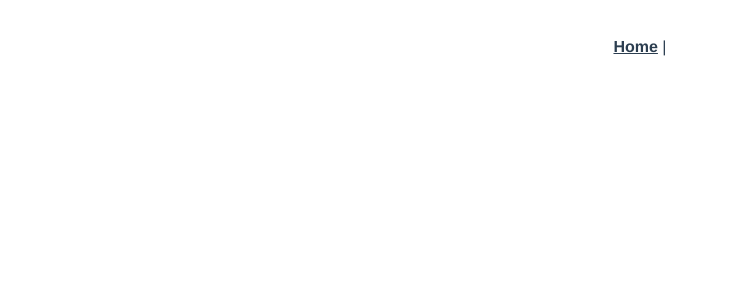
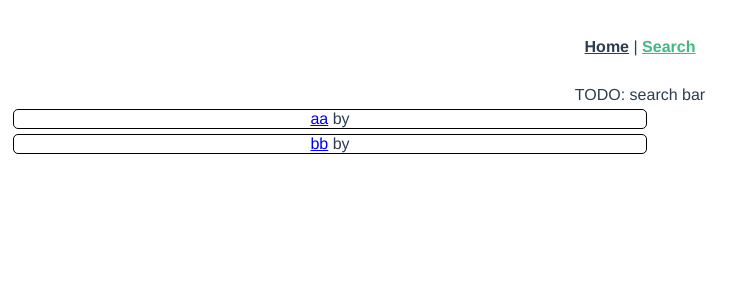
Before and after one commit to ParaCAD/ParaCAD-frontend, a Vue app: page /search in a window 1280 px wide. Before the commit this address had no page. Shown: the top 300 px of the page, without its empty margins (0-753 px from the left). Built offline with nearby package versions, Linux system fonts and the light colour scheme; no server answers.

Commit message:
Started work on search page

```diff
--- a/src/App.vue
+++ b/src/App.vue
@@ -2,6 +2,7 @@
   <nav>
     <router-link to="/">Home</router-link>
     |
+    <router-link to="/search">Search</router-link>
   </nav>
   <router-view/>
 </template>
--- /dev/null
+++ b/src/components/molecules/SearchResultRow.vue
@@ -0,0 +1,35 @@
+<template>
+  <div>
+    <a :href="templateURL">{{ template.name }}</a> by {{ template.owner_name }}
+  </div>
+</template>
+
+<script>
+import {defineComponent} from 'vue';
+
+export default defineComponent({
+  name: "SearchResultRow",
+  props: {
+    template: {
+      type: Object,
+      required: true
+    }
+  },
+  computed: {
+    templateURL() {
+      return `/template/${this.template.uuid}`
+    },
+  },
+  methods: {},
+  components: {}
+});
+</script>
+
+<style scoped>
+div {
+  border: 1px solid black;
+  border-radius: 5px;
+  margin: 5px;
+  width: 50%;
+}
+</style>
--- /dev/null
+++ b/src/components/organisms/SearchResults.vue
@@ -0,0 +1,20 @@
+<template>
+  <SearchResultRow v-for="template in templates" :template="template"/>
+</template>
+
+<script>
+import {defineComponent} from 'vue';
+import SearchResultRow from "@/components/molecules/SearchResultRow.vue";
+
+export default defineComponent({
+  name: "SearchResults",
+  props: {
+    templates: {
+      type: Array,
+      required: true
+    }
+  },
+  methods: {},
+  components: {SearchResultRow,},
+});
+</script>
--- /dev/null
+++ b/src/components/pages/SearchPage.vue
@@ -0,0 +1,69 @@
+<template>
+  <div>TODO: search bar</div>
+  <SearchResults :templates="templates"/>
+</template>
+
+<script>
+import {defineComponent} from 'vue';
+import axios from 'axios';
+import SearchResults from '@/components/organisms/SearchResults.vue';
+
+const sorting_orders = ["newest", "oldest"]
+
+export default defineComponent({
+  name: "SearchPage",
+  props: {},
+  data() {
+    return {
+      templates: [{name: "aa"}, {name: "bb"}],
+    };
+  },
+  setup(props) {
+    return {};
+  },
+  created() {
+    let search_params = this.getParams();
+    console.log(search_params);
+
+    axios.post('http://localhost:8081/search', search_params)
+        .then(response => {
+          this.templates = response.data.results;
+        })
+        .catch(error => {
+          console.error(error);
+        })
+  },
+  mounted() {
+  },
+  methods: {
+    getParams() {
+      const template_name = this.$route.query.template_name
+      let search_descriptions = Boolean(this.$route.query.search_description)
+      if (search_descriptions !== true) {
+        search_descriptions = false
+      }
+      let sorting = this.$route.query.sort
+      if (!(sorting in sorting_orders)) {
+        sorting = "newest"
+      }
+      let page_number = Number(this.$route.query.page_number)
+      if (isNaN(page_number)) {
+        page_number = 1
+      }
+      let page_size = Number(this.$route.query.page_size)
+      if (isNaN(page_size)) {
+        page_size = 10
+      }
+      return {
+        query: template_name,
+        search_descriptions: search_descriptions,
+        sorting: sorting,
+        page_number: page_number,
+        page_size: page_size,
+      }
+    },
+  },
+  components: {SearchResults}
+});
+
+</script>
--- a/src/router/index.js
+++ b/src/router/index.js
@@ -1,6 +1,7 @@
 import {createRouter, createWebHistory, RouteRecordRaw} from 'vue-router'
 import TemplatePage from "@/components/pages/TemplatePage.vue";
 import MainPage from "@/components/pages/MainPage.vue";
+import SearchPage from "@/components/pages/SearchPage.vue";
 
 const routes = [
     {
@@ -9,18 +10,15 @@ const routes = [
         component: MainPage,
     },
     {
+        path: '/search',
+        name: 'search',
+        component: SearchPage,
+    },
+    {
         path: '/template/:templateUUID',
         name: 'templatePage',
         component: TemplatePage,
     },
-    // {
-    //   path: '/about',
-    //   name: 'about',
-    //   // route level code-splitting
-    //   // this generates a separate chunk (about.[hash].js) for this route
-    //   // which is lazy-loaded when the route is visited.
-    //   component: () => import(/* webpackChunkName: "about" */ '../views/AboutView.vue')
-    // }
 ]
 
 const router = createRouter({
```
